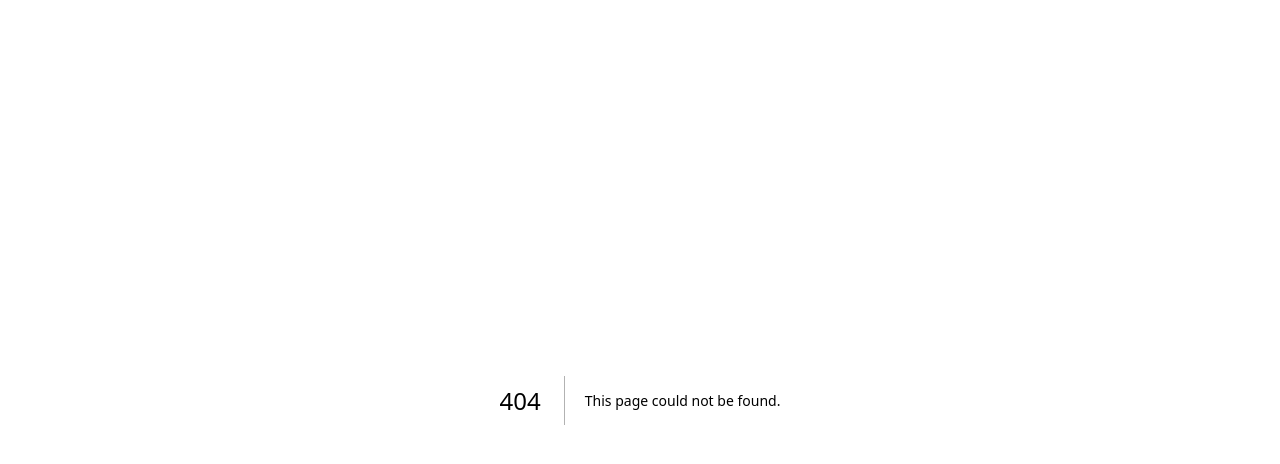
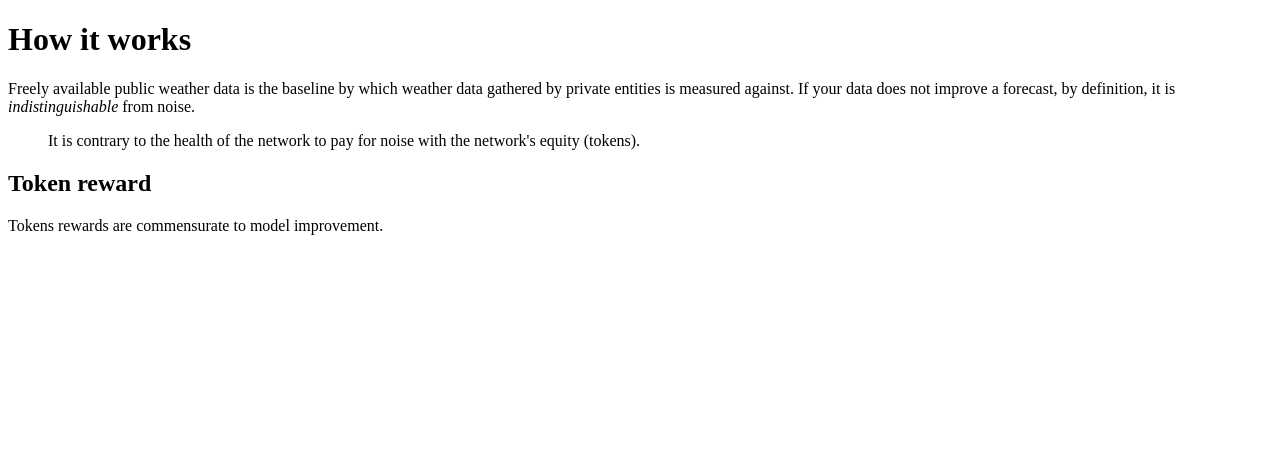
Before and after one commit to wihi-labs/wihi-docs, a Next.js app: page /how in a window 1280 px wide. Before the commit this address had no page. Shown: the top 464 px of the page. Built offline with nearby package versions, Linux system fonts and the light colour scheme.

Commit message:
initial draft for the how page

```diff
--- /dev/null
+++ b/pages/how.mdx
@@ -0,0 +1,13 @@
+---
+title: 'How WiHi works'
+---
+
+# How it works
+
+Freely available public weather data is the baseline by which weather data gathered by private entities is measured against. If your data does not improve a forecast, by definition, it is _indistinguishable_ from noise.
+
+> It is contrary to the health of the network to pay for noise with the network's equity (tokens).
+
+## Token reward
+
+Tokens rewards are commensurate to model improvement.
--- a/pages/start/register-station.mdx
+++ b/pages/start/register-station.mdx
@@ -2,7 +2,7 @@
 title: 'Register'
 ---
 
-# Register your weather station.
+# Register your weather station
 
 As an open-hardware weather intelligence platform, WiHi takes data from any weather station, regardless of the manufacturer.
 
```
